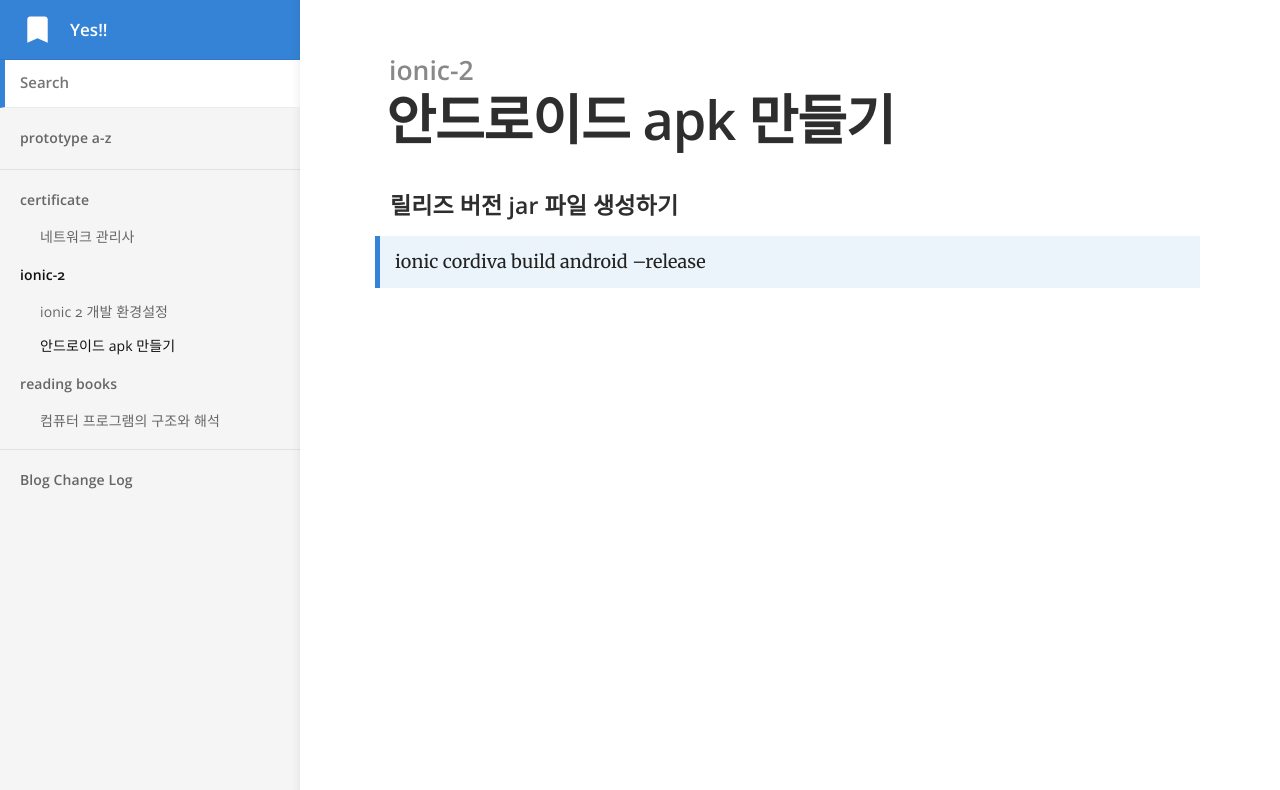
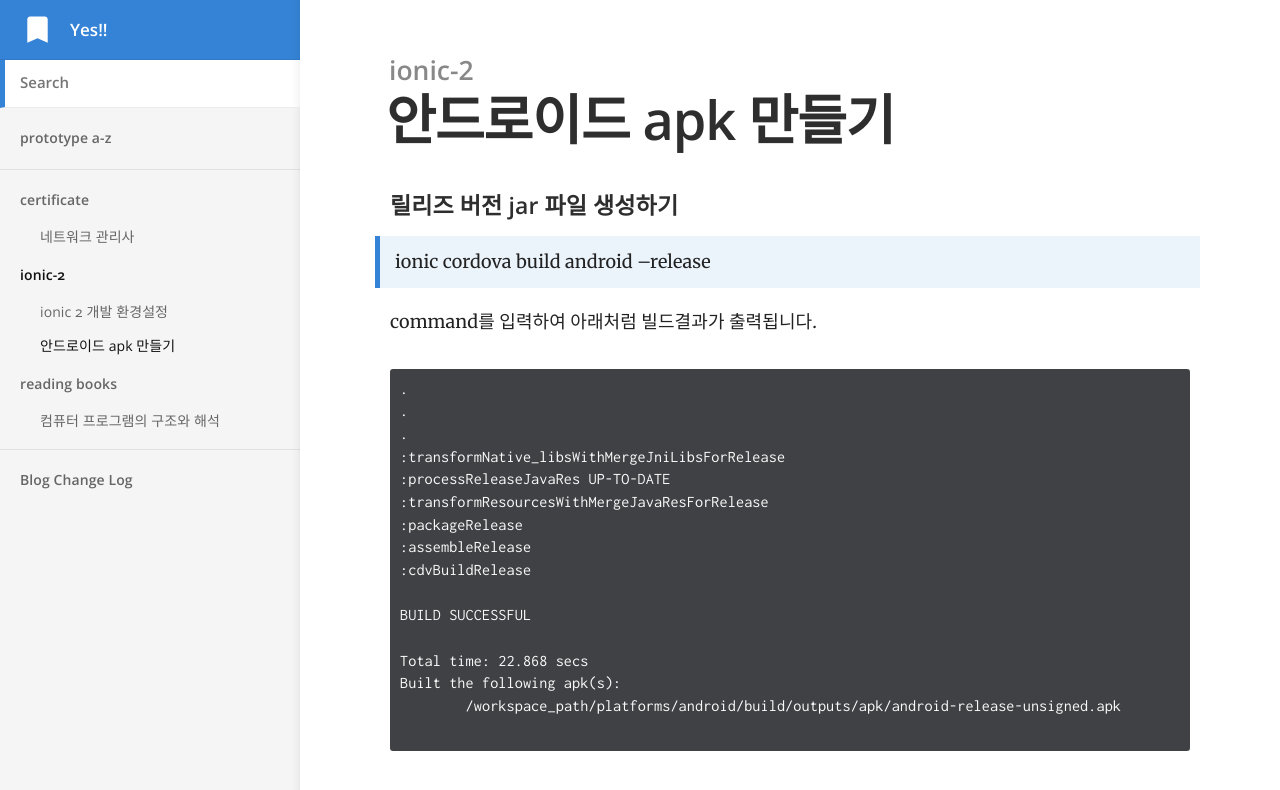
Before and after one commit to j2yes/j2yes.github.io, a Jekyll site: the page built from _docs/ionic-2/make-android-jar.md, in a window 1280 px wide. Shown: the top 790 px of the page. Built offline with Jekyll 4.4.1, drawn with Linux system fonts in a browser that asks for light colours; comment, search, counter and statistics services are not loaded.

Commit message:
Updated '_docs/ionic-2/make-android-jar.md' via CloudCannon

````diff
--- a/_docs/ionic-2/make-android-jar.md
+++ b/_docs/ionic-2/make-android-jar.md
@@ -7,4 +7,25 @@
 ---
 
 #### 릴리즈 버전 jar 파일 생성하기
-> ionic cordiva build android --release
+> ionic cordova build android --release
+
+command를 입력하여 아래처럼 빌드결과가 출력됩니다.
+
+```
+.
+.
+.
+:transformNative_libsWithMergeJniLibsForRelease
+:processReleaseJavaRes UP-TO-DATE
+:transformResourcesWithMergeJavaResForRelease
+:packageRelease
+:assembleRelease
+:cdvBuildRelease
+
+BUILD SUCCESSFUL
+
+Total time: 22.868 secs
+Built the following apk(s):
+        /workspace_path/platforms/android/build/outputs/apk/android-release-unsigned.apk
+
+```
````
